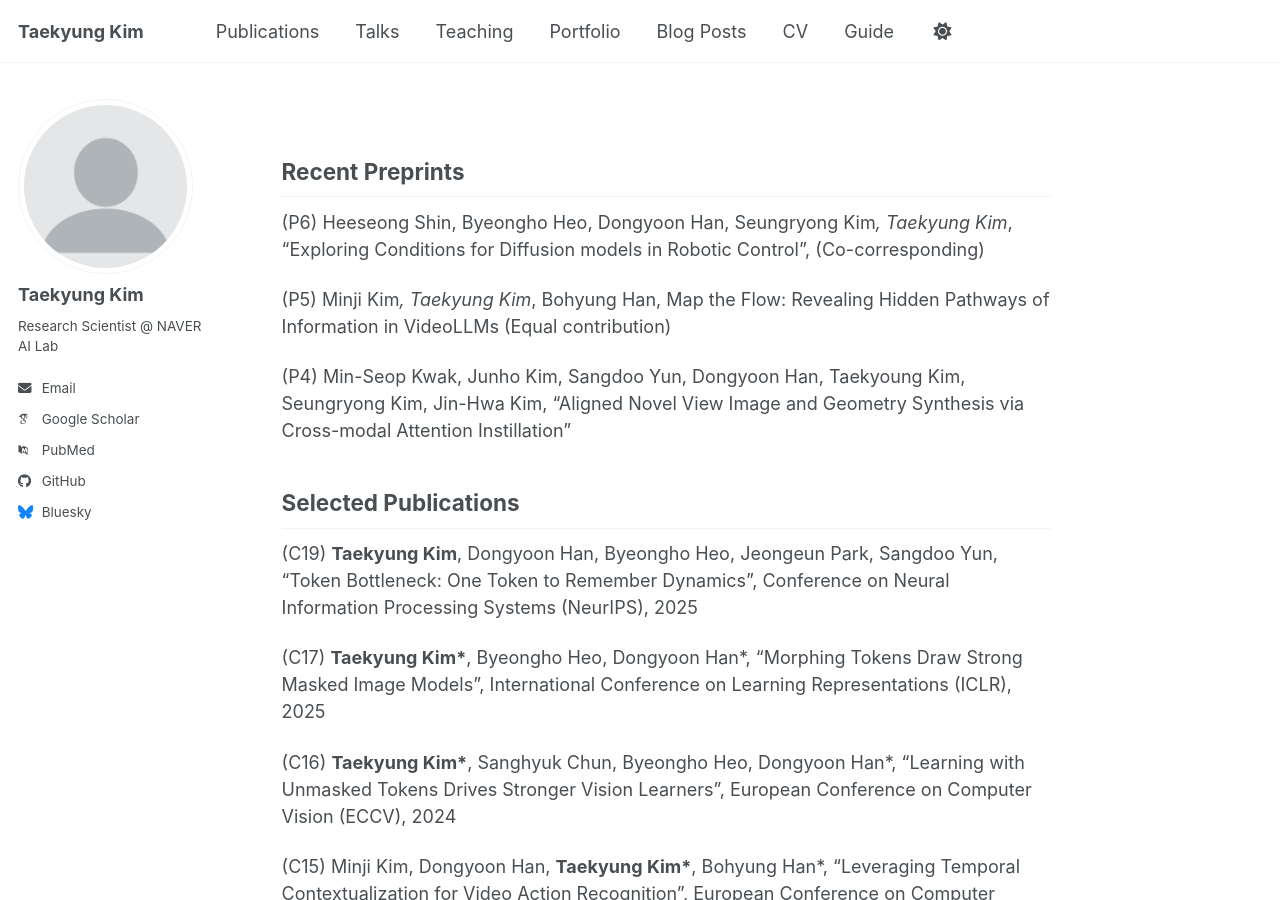
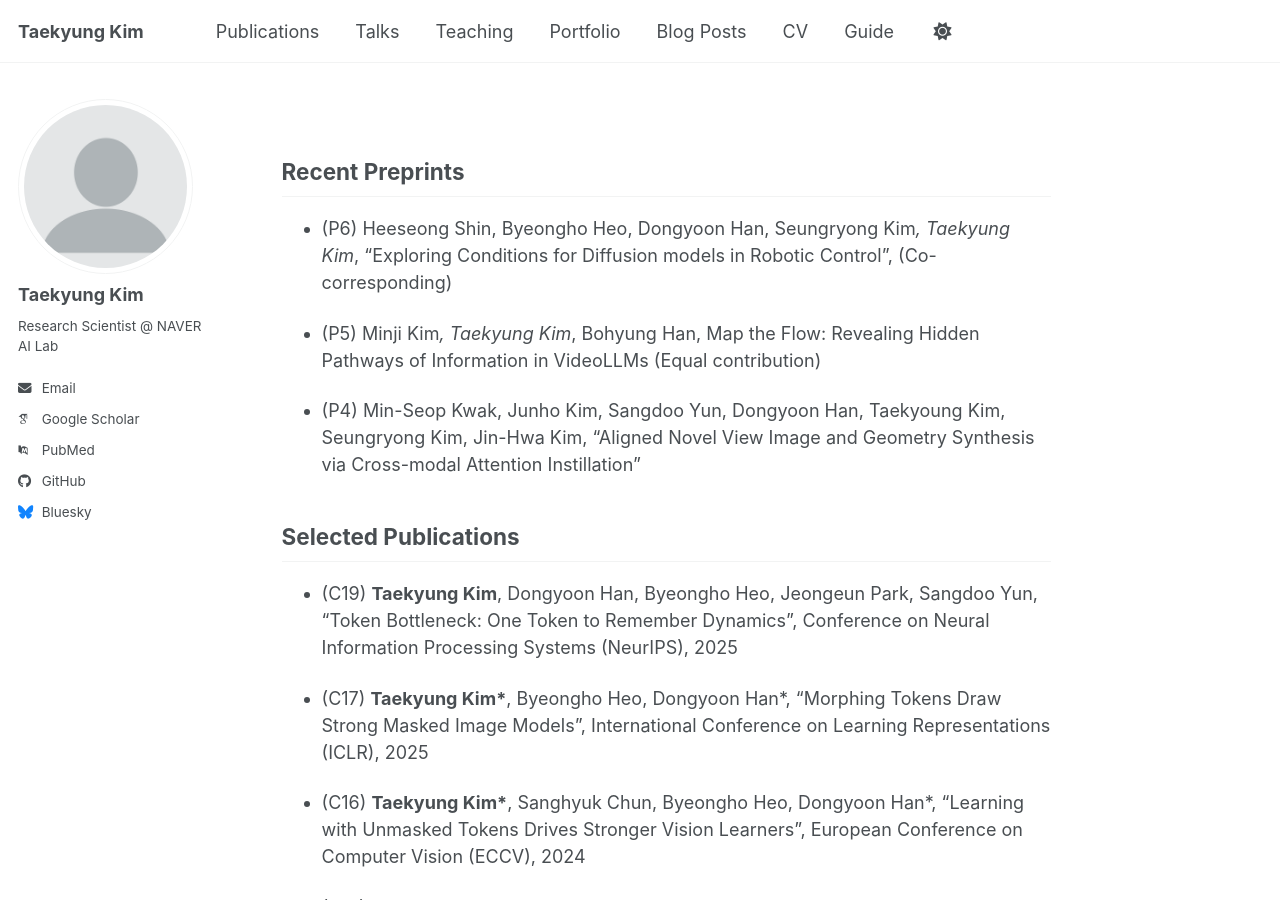
Before and after one commit to taekyungkim918/taekyungkim918.github.io, a Jekyll site: the page built from _pages/about.md, in a window 1280 px wide and 900 px high. Built offline with Jekyll 4.4.1, drawn with Linux system fonts in a browser that asks for light colours; some web fonts are replaced; a script bundle is joined from its source files by our own code; library files that are not in the unit come from our copies.

Commit message:
Update about.md

```diff
--- a/_pages/about.md
+++ b/_pages/about.md
@@ -9,26 +9,25 @@ redirect_from:
 
 Recent Preprints
 -----
-(P6) Heeseong Shin, Byeongho Heo, Dongyoon Han, Seungryong Kim*, Taekyung Kim*, "Exploring Conditions for Diffusion models in Robotic Control", (Co-corresponding)
+- (P6) Heeseong Shin, Byeongho Heo, Dongyoon Han, Seungryong Kim*, Taekyung Kim*, "Exploring Conditions for Diffusion models in Robotic Control", (Co-corresponding)
 
-(P5) Minji Kim*, Taekyung Kim*, Bohyung Han, Map the Flow: Revealing Hidden Pathways of Information in VideoLLMs (Equal contribution)
+- (P5) Minji Kim*, Taekyung Kim*, Bohyung Han, Map the Flow: Revealing Hidden Pathways of Information in VideoLLMs (Equal contribution)
 
-(P4) Min-Seop Kwak, Junho Kim, Sangdoo Yun, Dongyoon Han, Taekyoung Kim, Seungryong Kim, Jin-Hwa Kim, "Aligned Novel View Image and Geometry Synthesis via Cross-modal Attention Instillation"
-
+- (P4) Min-Seop Kwak, Junho Kim, Sangdoo Yun, Dongyoon Han, Taekyoung Kim, Seungryong Kim, Jin-Hwa Kim, "Aligned Novel View Image and Geometry Synthesis via Cross-modal Attention Instillation"
 
 
 Selected Publications
 -----
-(C19) **Taekyung Kim**, Dongyoon Han, Byeongho Heo, Jeongeun Park, Sangdoo Yun, "Token Bottleneck: One Token to Remember Dynamics", Conference on Neural Information Processing Systems (NeurIPS), 2025
+- (C19) **Taekyung Kim**, Dongyoon Han, Byeongho Heo, Jeongeun Park, Sangdoo Yun, "Token Bottleneck: One Token to Remember Dynamics", Conference on Neural Information Processing Systems (NeurIPS), 2025
 
-(C17) **Taekyung Kim\***, Byeongho Heo, Dongyoon Han*, "Morphing Tokens Draw Strong Masked Image Models", International Conference on Learning Representations (ICLR), 2025
+- (C17) **Taekyung Kim\***, Byeongho Heo, Dongyoon Han*, "Morphing Tokens Draw Strong Masked Image Models", International Conference on Learning Representations (ICLR), 2025
 
-(C16) **Taekyung Kim\***, Sanghyuk Chun, Byeongho Heo, Dongyoon Han\*, “Learning with Unmasked Tokens Drives Stronger Vision Learners”, European Conference on Computer Vision (ECCV), 2024
+- (C16) **Taekyung Kim\***, Sanghyuk Chun, Byeongho Heo, Dongyoon Han\*, “Learning with Unmasked Tokens Drives Stronger Vision Learners”, European Conference on Computer Vision (ECCV), 2024
 
-(C15) Minji Kim, Dongyoon Han, **Taekyung Kim\***, Bohyung Han\*, “Leveraging Temporal Contextualization for Video Action Recognition”, European Conference on Computer Vision (ECCV), 2024 (co-corresponding)
+- (C15) Minji Kim, Dongyoon Han, **Taekyung Kim\***, Bohyung Han\*, “Leveraging Temporal Contextualization for Video Action Recognition”, European Conference on Computer Vision (ECCV), 2024 (co-corresponding)
 
-(C9) **Taekyung Kim**, Jaehoon Choi, Seokeon Choi, Dongki Jung, Changick Kim, “Just a few points are all you need for multi-view stereo: A novel semi-supervised learning method for multi-view stereo”, IEEE International Conference on Computer Vision (ICCV), 2021
+- (C9) **Taekyung Kim**, Jaehoon Choi, Seokeon Choi, Dongki Jung, Changick Kim, “Just a few points are all you need for multi-view stereo: A novel semi-supervised learning method for multi-view stereo”, IEEE International Conference on Computer Vision (ICCV), 2021
 
-(C8) **Taekyung Kim**, Changick Kim, “Attract, Perturb, and Explore: Learning a Feature Alignment Network for Semi-supervised Domain Adaptation”, European Conference on Computer Vision (ECCV), 2020
+- (C8) **Taekyung Kim**, Changick Kim, “Attract, Perturb, and Explore: Learning a Feature Alignment Network for Semi-supervised Domain Adaptation”, European Conference on Computer Vision (ECCV), 2020
 
-(C3) **Taekyung Kim**, Minki Jeong, Seunghyeon Kim, Seokeon Choi, Changick Kim, “Diversify and Match: A Domain Adaptive Representation Learning Paradigm for Object Detection”, IEEE International Conference on Computer Vision and Pattern Recognition (CVPR), 2019
+- (C3) **Taekyung Kim**, Minki Jeong, Seunghyeon Kim, Seokeon Choi, Changick Kim, “Diversify and Match: A Domain Adaptive Representation Learning Paradigm for Object Detection”, IEEE International Conference on Computer Vision and Pattern Recognition (CVPR), 2019
```
